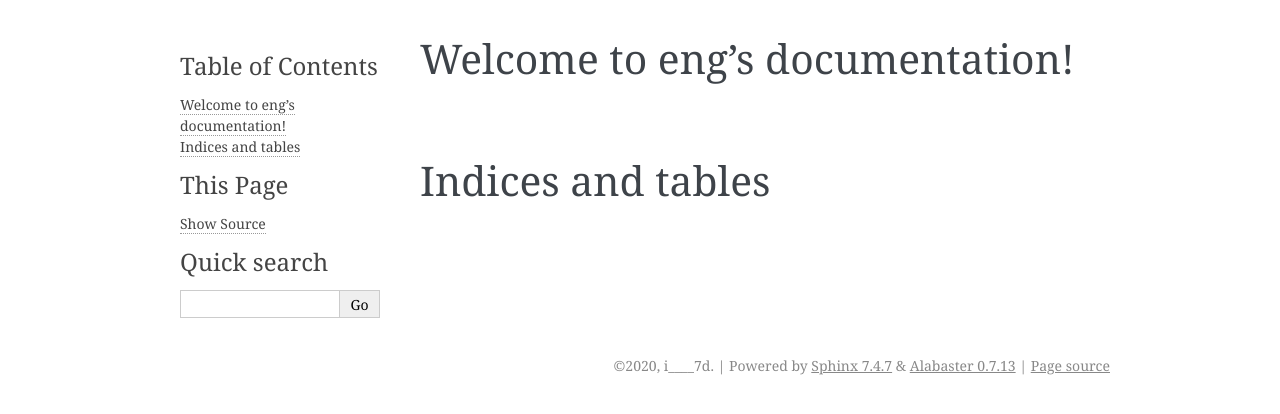
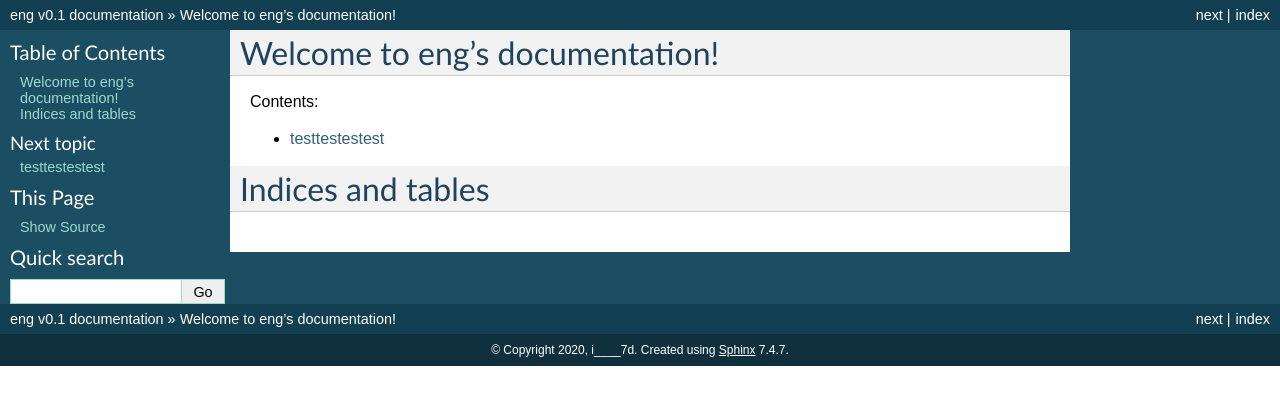
Before and after one commit to iiiii7d/eng, a Sphinx documentation site: the page built from docs/index.rst, in a window 1280 px wide. Shown: the top 414 px of the page. Built offline with Sphinx 7.4.7, drawn with Linux system fonts in a browser that asks for light colours.

Commit message:
intro.rst

```diff
--- a/docs/conf.py
+++ b/docs/conf.py
@@ -47,7 +47,7 @@ exclude_patterns = ['_build', 'Thumbs.db', '.DS_Store']
 # The theme to use for HTML and HTML Help pages.  See the documentation for
 # a list of builtin themes.
 #
-html_theme = 'alabaster'
+html_theme = 'default'
 
 # Add any paths that contain custom static files (such as style sheets) here,
 # relative to this directory. They are copied after the builtin static files,
--- a/docs/index.rst
+++ b/docs/index.rst
@@ -10,6 +10,8 @@
    :maxdepth: 2
    :caption: Contents:
 
+   intro
+
 
 
 Indices and tables
--- /dev/null
+++ b/docs/intro.rst
@@ -0,0 +1,4 @@
+testtestestest
+==============
+testtest
+intro page
```
